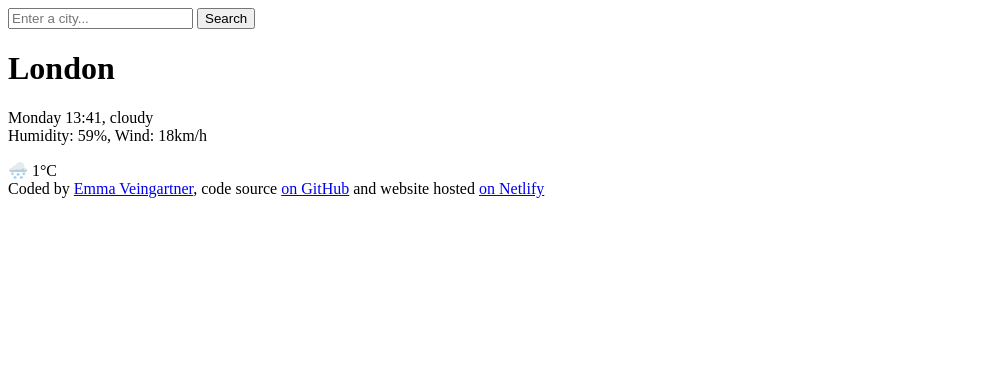
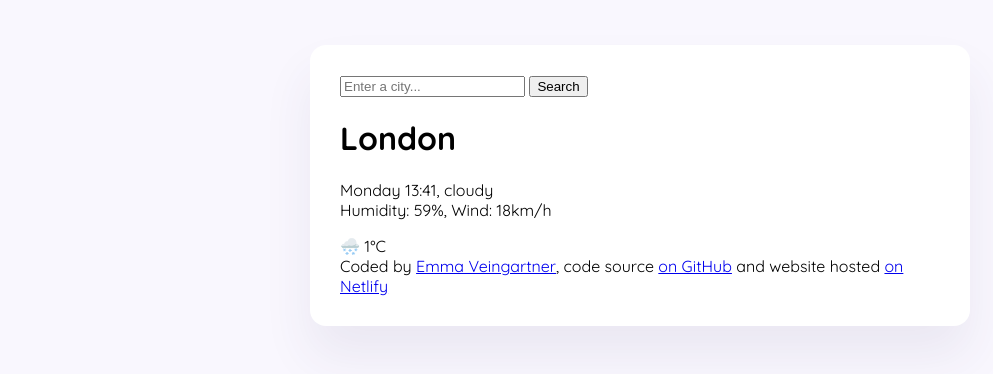
Before and after one commit to emma-veingartner/weather-app, a plain HTML site: page index.html in a window 1280 px wide. Shown: the whole page, without its empty margins (0-993 px from the left). Drawn offline with Linux system fonts and the light colour scheme.

Commit message:
Styled the main container and added custom fonts

```diff
--- a/index.html
+++ b/index.html
@@ -3,9 +3,17 @@
   <head>
     <meta charset="UTF-8" />
     <meta name="viewport" content="width=device-width, initial-scale=1.0" />
-    <title>Weather Forecast</title>
+    <link rel="preconnect" href="https://fonts.googleapis.com" />
+    <link rel="preconnect" href="https://fonts.gstatic.com" crossorigin />
+    <link
+      href="https://fonts.googleapis.com/css2?family=Quicksand:wght@300;400;500;600;700&display=swap"
+      rel="stylesheet"
+    />
+    <link rel="stylesheet" href="src/style.css" />
+    <title>EmmaV-Weather Forecast</title>
   </head>
   <body>
+    <div class="weather-app">
       <header>
         <form>
           <input type="search" placeholder="Enter a city..." required />
@@ -29,7 +37,9 @@
         <a href="https://github.com/emma-veingartner" target="_blank"
           >Emma Veingartner</a
         >, code source
-      <a href="https://github.com/emma-veingartner/weather-app" target="_blank"
+        <a
+          href="https://github.com/emma-veingartner/weather-app"
+          target="_blank"
           >on GitHub</a
         >
         and website hosted
@@ -37,5 +47,6 @@
           on Netlify</a
         >
       </footer>
+    </div>
   </body>
 </html>
--- /dev/null
+++ b/src/style.css
@@ -0,0 +1,13 @@
+body {
+  background-color: #f9f7fe;
+  font-family: "Quicksand", sans-serif;
+}
+
+.weather-app {
+  background: white;
+  max-width: 600px;
+  margin: 45px auto;
+  padding: 30px;
+  box-shadow: 0 30px 50px rgba(65, 50, 100, 0.08);
+  border-radius: 16px;
+}
```
Lines whose indentation alone changed are shown as unchanged.
